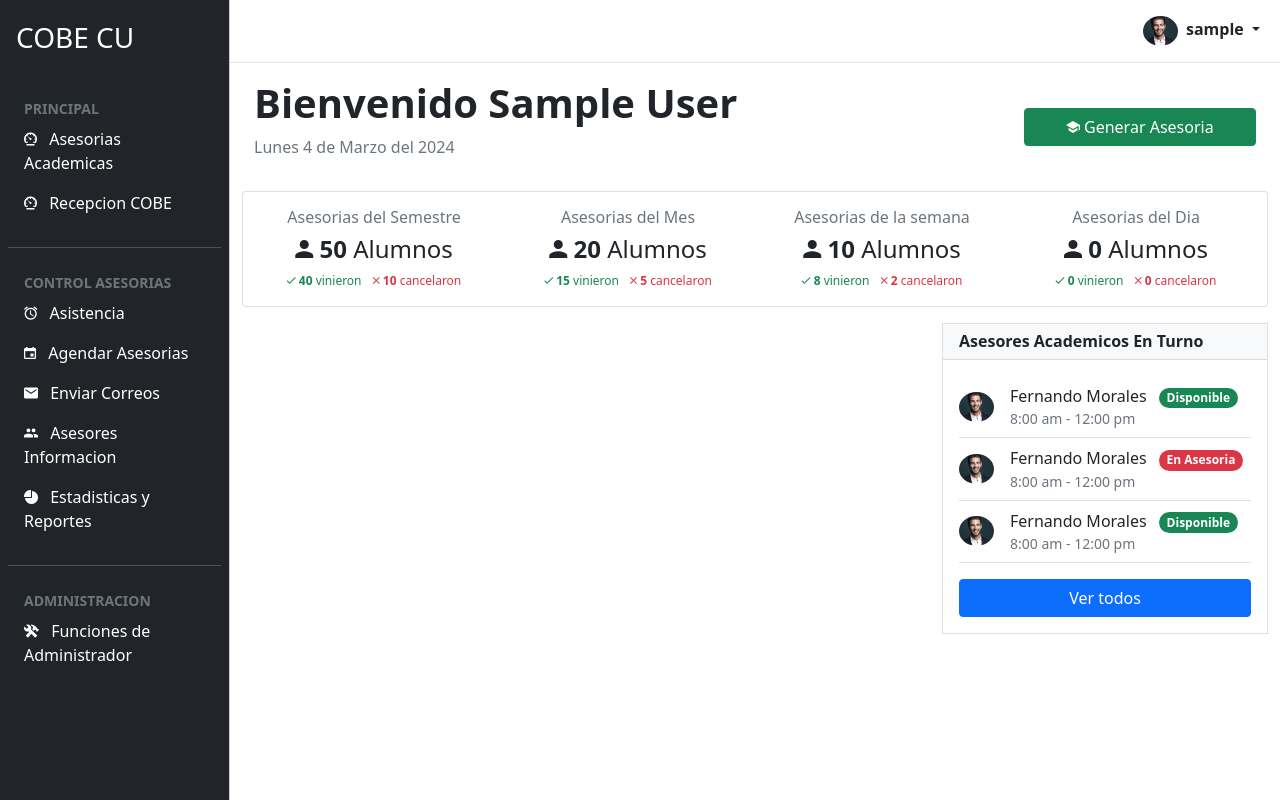
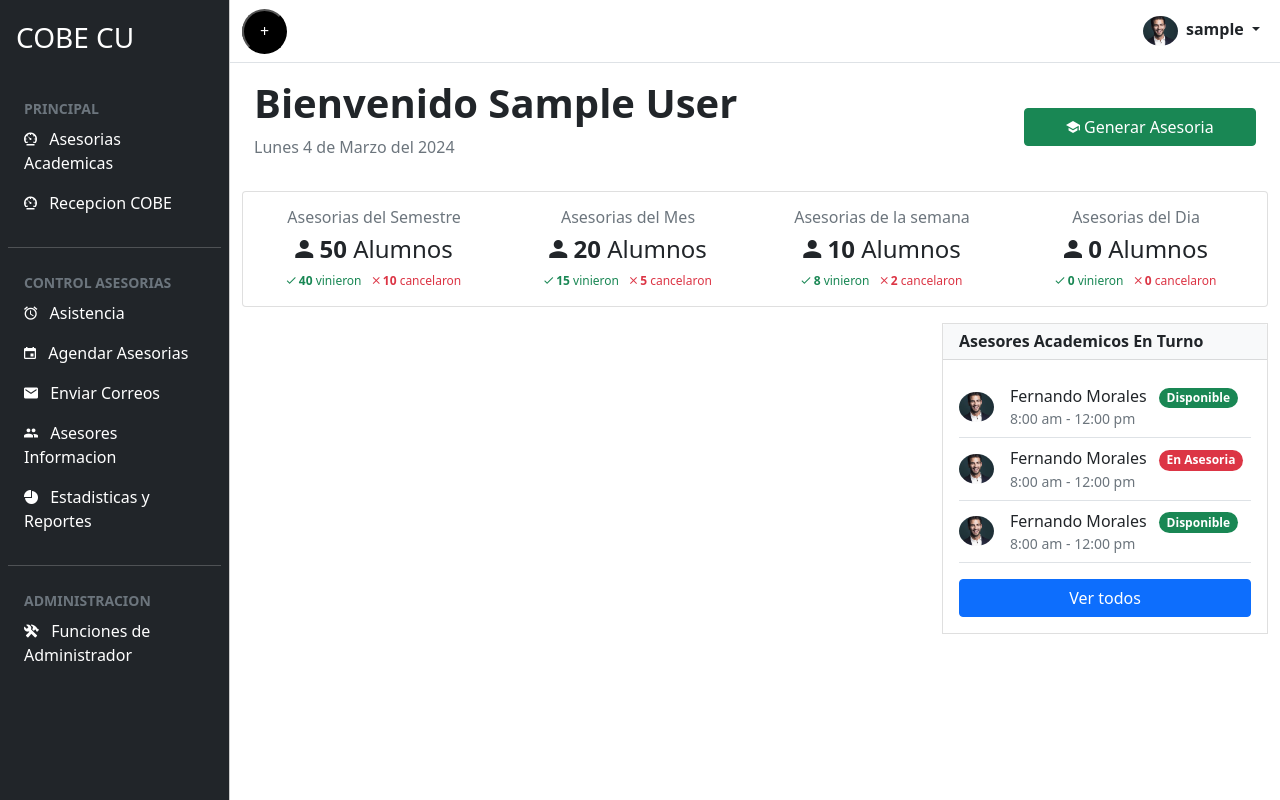
Before and after one commit to Fernito5982/COBE_System, a Django app: page /Asesorias in a window 1280 px wide. Run offline with Django 5.2, Linux system fonts and the light colour scheme; the visitor is signed in with stand-in values (Sample User, id 1); some libraries are stand-ins or nearby versions.

Commit message:
Estilos y botones

```diff
--- a/Administracion_COBE/settings.py
+++ b/Administracion_COBE/settings.py
@@ -82,7 +82,7 @@ DATABASES = {
         'ENGINE': 'django.db.backends.mysql',
         'NAME': 'administracion_COBE',  # Reemplaza con el nombre de tu base de datos
         'USER': 'root',     # Reemplaza con el nombre de usuario de MySQL
-        'PASSWORD': '',  # Reemplaza con la contraseña de MySQL
+        'PASSWORD': 'Viqa061104',  # Reemplaza con la contraseña de MySQL
         'HOST': 'localhost',         # Si la base de datos está en local, déjalo como 'localhost'
         'PORT': '3306',              # Puerto de MySQL, por defecto es '3306'
 
--- a/Templates/home.html
+++ b/Templates/home.html
@@ -20,6 +20,9 @@
       rel="stylesheet"
     />
 
+    <!--Stilos de los botones de notas y ticket-->
+    <link rel="stylesheet" href="../static/css/index/btn-sty.css">
+
     <title>{% block title %}{% endblock %}</title>
   </head>
   <body>
@@ -40,6 +43,13 @@
 
         <a class="navbar-brand" href="#">COBE CU</a>
         <!--Generar Dinamicamente-->
+
+        <button type="button" id="but-two-fu" class="position-absolute top-15 start-10" onclick="but_dis()">+</button>
+        <!--Boton para ticket y notas--->
+
+        <button type="button" id="but-tic" class="position-absolute top-15 start-10" style="height: 35px; width: 35px; border-radius: 75px; z-index:calc(200);"> + </button>
+        <button type="button" id="but-not" class="position-absolute top-15 start-10" style="height: 35px; width: 35px; border-radius: 75px;"> + </button>
+        <!--Botones correspondoentes-->
 
         <button
           class="navbar-toggler"
@@ -181,6 +191,7 @@
 
       <!-- JAVASCRIPTS -->
       <script src="{% static '/bootstrap-5.0.2-dist/js/bootstrap.min.js' %}"></script>
+      <script src="../static/js/recepcion/btn-styl.js"></script>
 
     <main>
       {% block content %}
--- /dev/null
+++ b/static/css/index/btn-sty.css
@@ -0,0 +1,15 @@
+#but-two-fu{
+    height: 45px;
+    width: 45px;
+    border-radius: 75px;
+    z-index:calc(300);
+    background-color: black;
+    transition: all 1.2s;
+    color: #fff;
+}
+
+#but-two-fu:hover{
+    background-color: #fff;
+    color: black;
+    transition: all 1.2s;
+}
```
Also changed, not shown: static/js/recepcion/btn-styl.js (added, +34 -0 lines), static/js/recepcion/QuerySelectors.js (line endings or trailing spaces).
